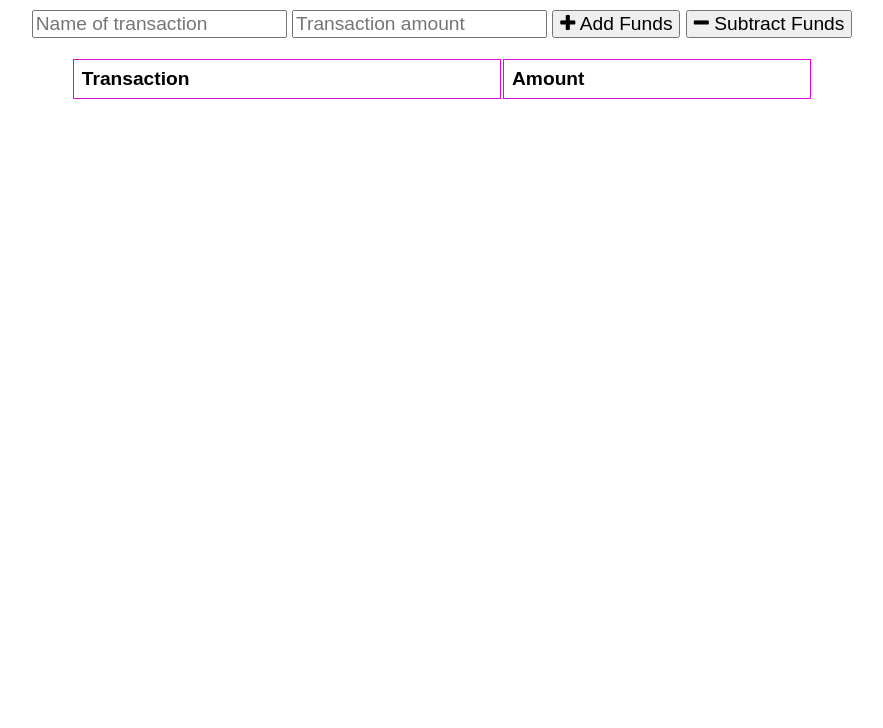
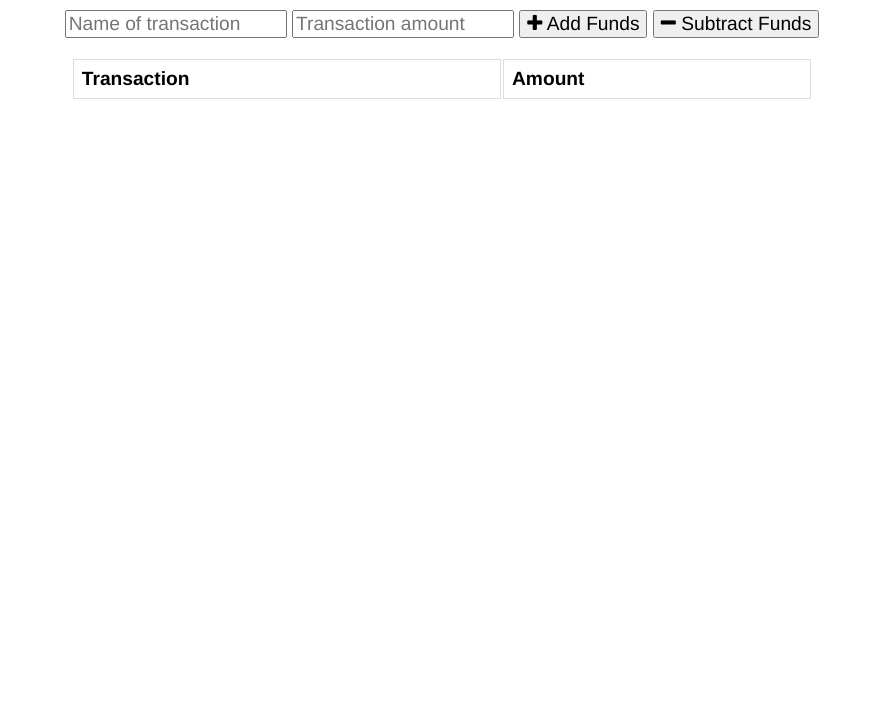
Before and after one commit to brunojoey/budget-tracker, a website: page public/index.html in a window 1280 px wide. Shown: the part 72-800 px from the top of the page, without its empty margins (198-1081 px from the left). Drawn offline with nearby package versions, Linux system fonts and the light colour scheme; no server answers.

Commit message:
Changed border color of td and th.

```diff
--- a/public/styles.css
+++ b/public/styles.css
@@ -1,11 +1,11 @@
 body {
   font-size: 120%;
-  font-family: Arial;
+  font-family: Helvetica, Arial, sans-serif;
 }
 
 button, input {
   font-size: 100%;
-  font-family: Arial;
+  font-family: Helvetica, Arial, sans-serif;
 }
 
 table {
@@ -13,7 +13,7 @@ table {
 }
 
 td, th {
-  border: 1px solid #dd0dd0;
+  border: 1px solid #dddddd;
   text-align: left;
   padding: 8px;
 }
```
